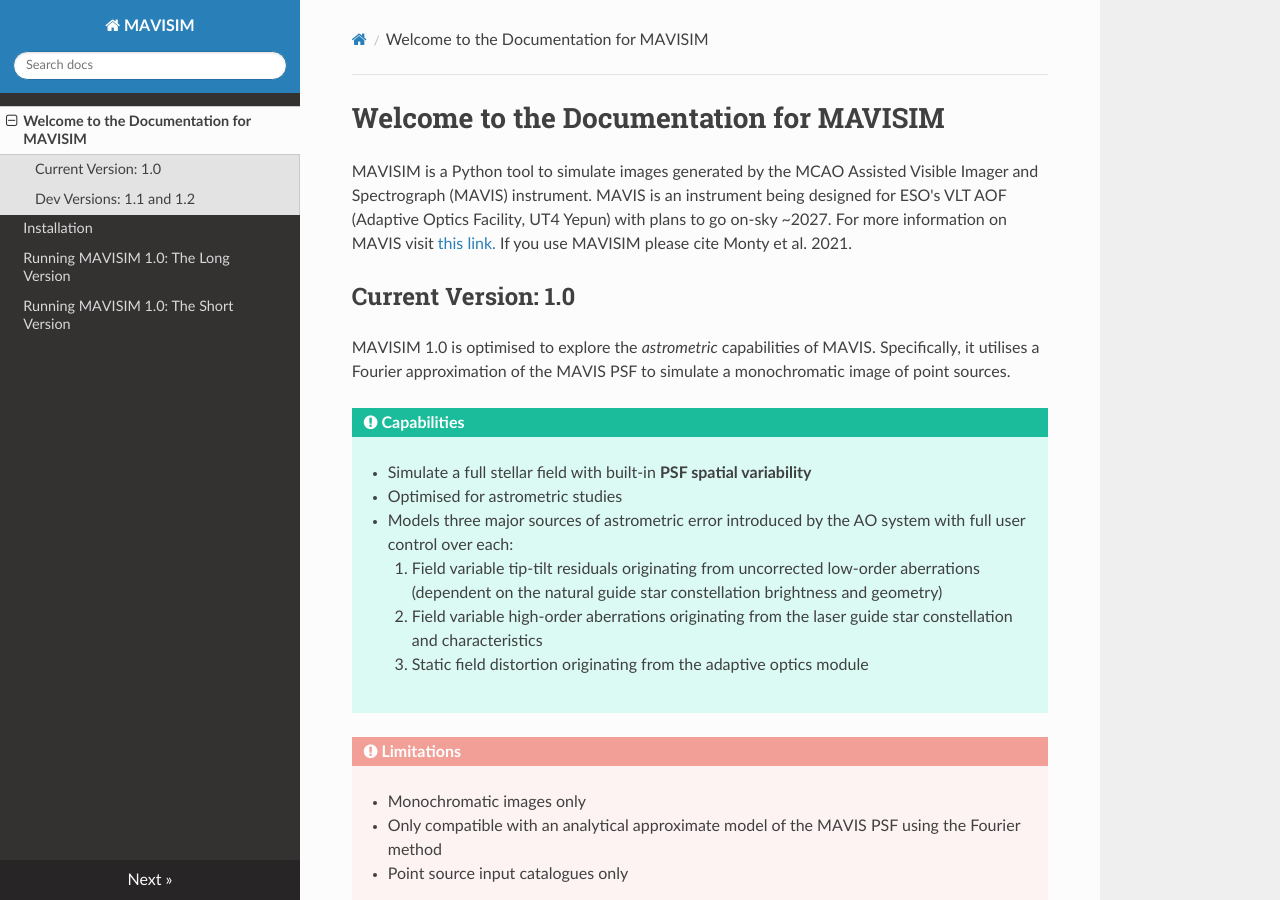
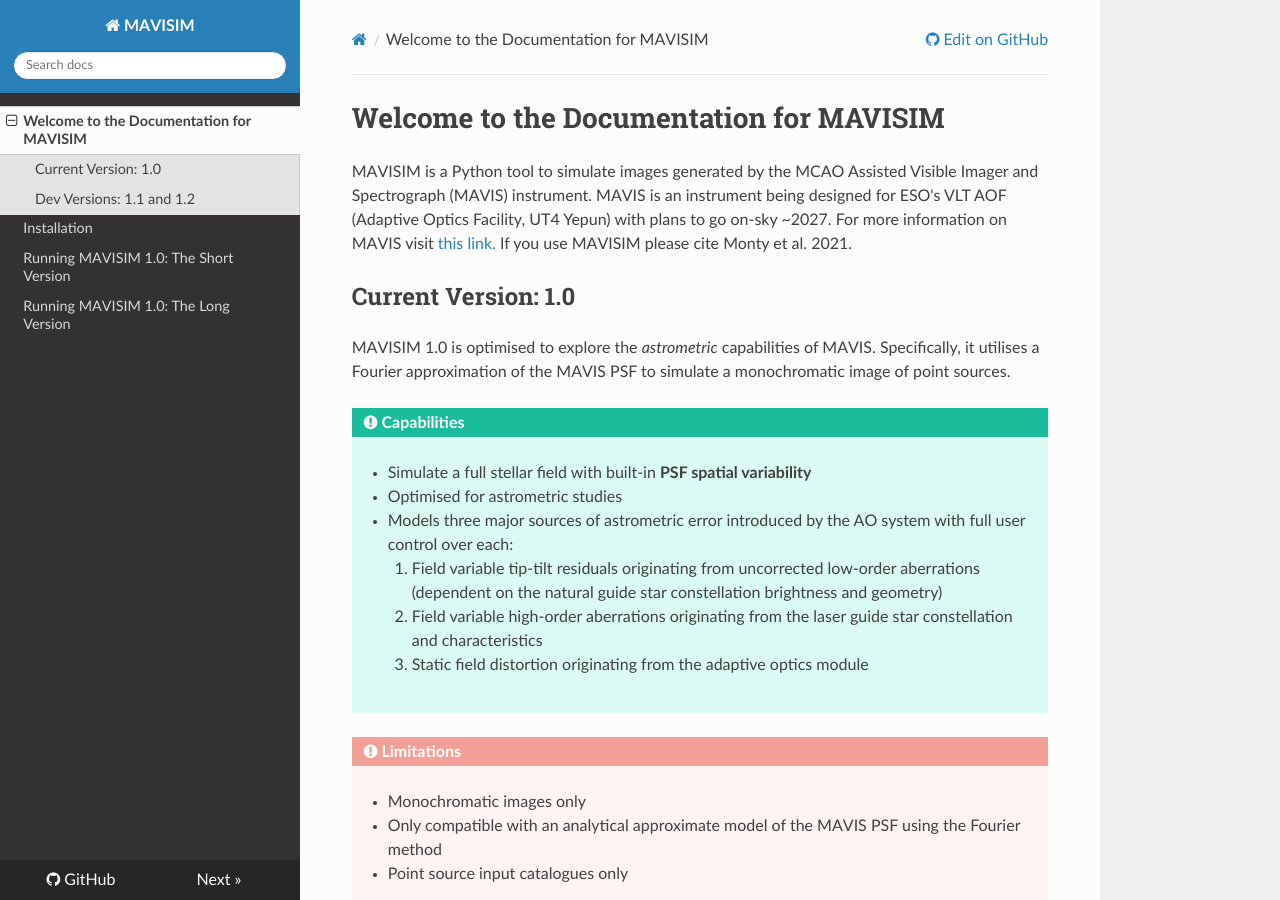
Before and after one commit to smonty93/MAVISIM, an MkDocs documentation site: the page built from docs/index.md, in a window 1280 px wide and 900 px high. Built offline with MkDocs 1.6.1, drawn with Linux system fonts in a browser that asks for light colours; nearby versions of some CDN libraries; part of the change alters nothing that is shown.

Commit message:
Adding website changes

```diff
--- a/mkdocs.yml
+++ b/mkdocs.yml
@@ -1,7 +1,16 @@
 site_name: MAVISIM
 site_url: https://example.com/
+repo_url: https://github.com/smonty93/MAVISIM/
 theme:
   name: readthedocs
-
+nav:
+  - 'index.md'
+  - 'install.md'
+  - 'runningmavisimshort.md'
+  - 'runningmavisim.md'
 markdown_extensions:
   - admonition
+  - codehilite
+  - toc:
+      permalink: True
+      separator: "_"
```
